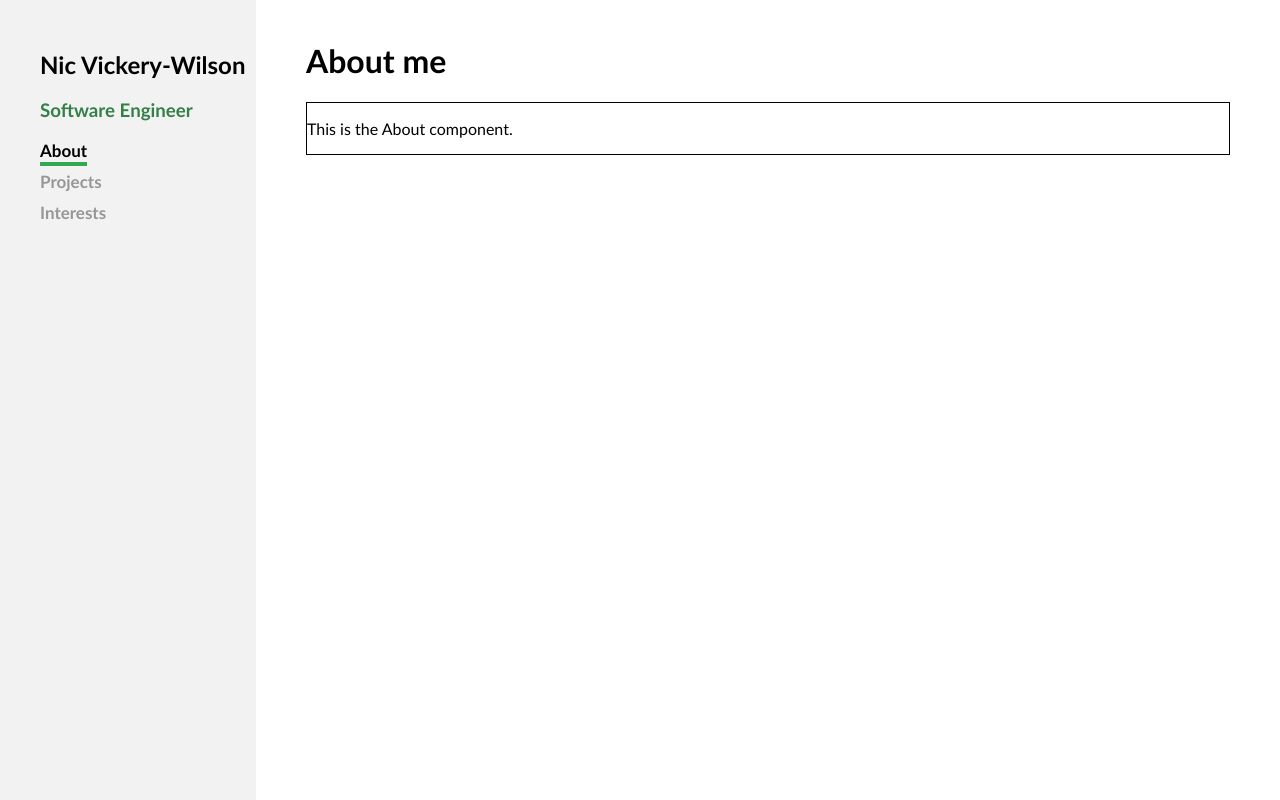
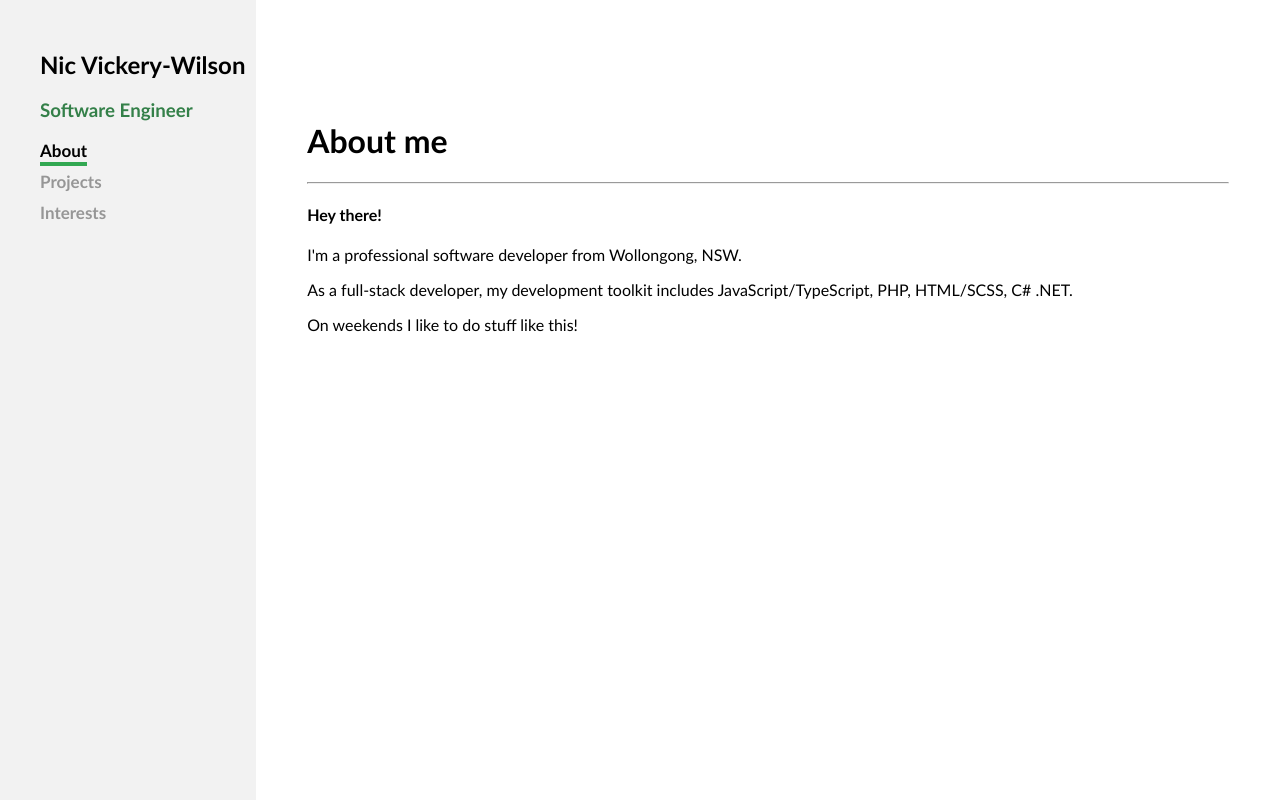
Before and after one commit to nicvickeryw/personal-site, a React (Create React App) app: page /about in a window 1280 px wide. Built offline with nearby package versions, Linux system fonts and the light colour scheme.

Commit message:
F-add-content: Adding initial content

```diff
--- a/src/App.scss
+++ b/src/App.scss
@@ -15,9 +15,20 @@
     background: #f2f2f2;
   }
 
-  .content {
-    padding: 20px 50px;
+  .content-container {
+    display: grid;
+    grid-template-columns: 0.05fr 0.9fr 0.05fr;
+    grid-template-areas: '. content .';
     background: white;
+
+    // Apply some top padding on larger viewports (desktop view)
+    @media not screen and (max-width: 1024px) {
+      padding-top: 100px;
+    }
+
+    .content {
+      grid-area: content;
+    }
   }
 }
 
--- a/src/App.tsx
+++ b/src/App.tsx
@@ -47,6 +47,7 @@ function App() {
         <div id="main" className={viewportType}>
             <Router>
                 <Navigation viewportType={viewportType} links={LINKS} />
+                <div className="content-container">
                     <div className="content">
                         <Switch>
                             <Redirect to="/about" from="/" exact />
@@ -57,6 +58,7 @@ function App() {
                             ))}
                         </Switch>
                     </div>
+                </div>
             </Router>
         </div>
     );
--- a/src/components/about/About.tsx
+++ b/src/components/about/About.tsx
@@ -6,10 +6,16 @@ export const About: React.FC = (props: any) => {
         <React.Fragment>
             <header>
                 <h1>About me</h1>
+                <hr/>
             </header>
-            <Card>
-                <p>This is the About component.</p>
-            </Card>
+            <h4>Hey there!</h4>
+            <p>I'm a professional software developer from Wollongong, NSW.</p>
+            <p>
+                As a full-stack developer, my development toolkit includes JavaScript/TypeScript, PHP, HTML/SCSS, C# .NET.
+            </p>
+            <p>
+                On weekends I like to do stuff like this!
+            </p>
         </React.Fragment>
     );
 };
```
Lines whose indentation alone changed are shown as unchanged.
